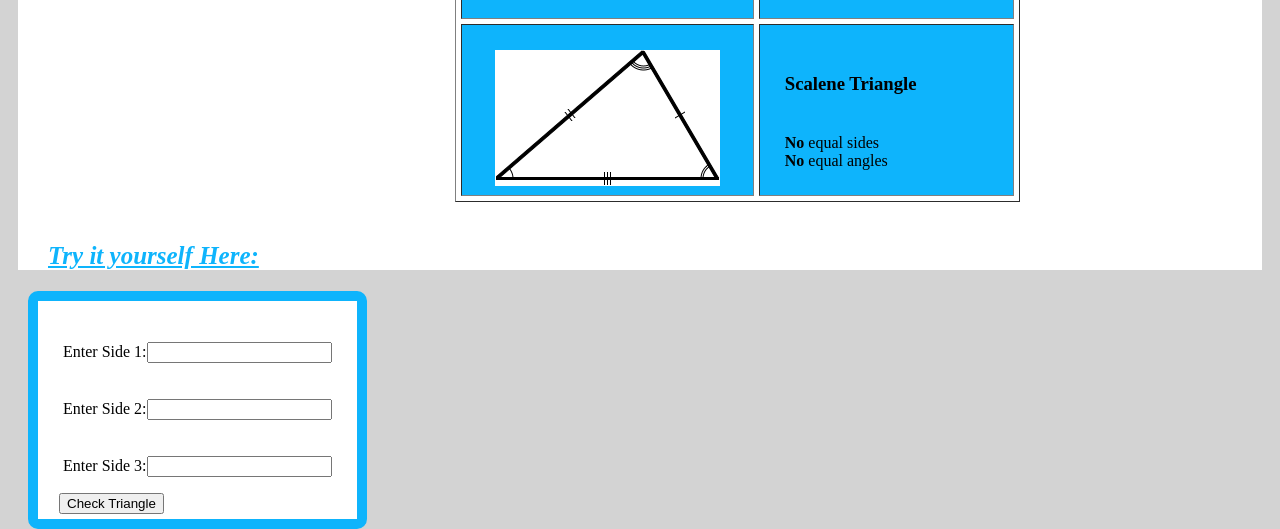
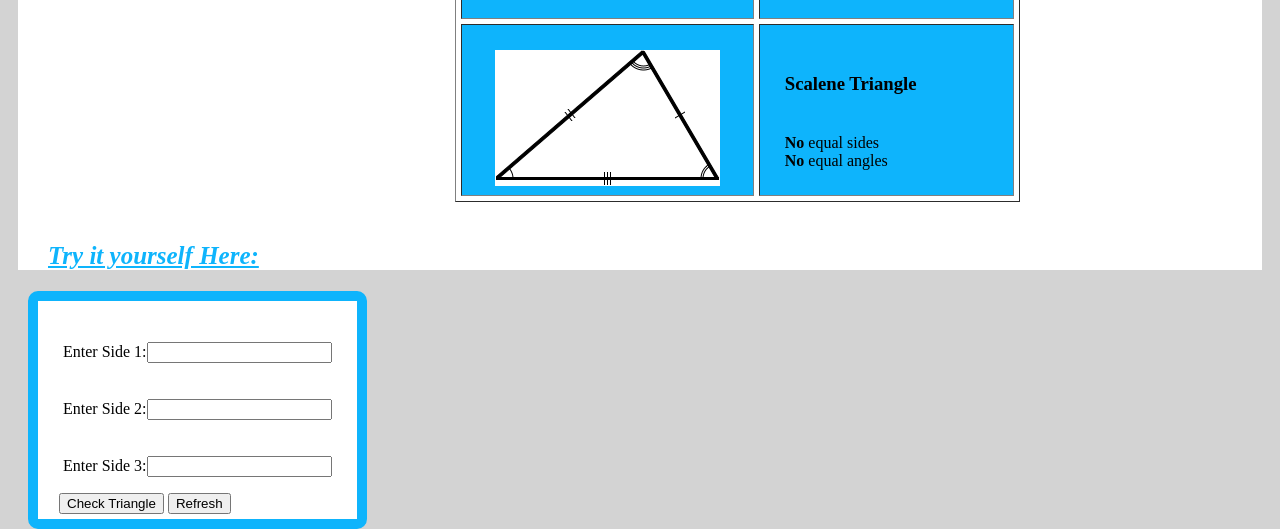
Before and after one commit to munganyendesandrine/Triangle, a plain HTML site: page index.html in a window 1280 px wide. Shown: the part 993-1522 px from the top of the page. Drawn offline with Linux system fonts and the light colour scheme.

Commit message:
Refresh button. Click on it to reset input boxes and be able to enter new values.

```diff
--- a/index.html
+++ b/index.html
@@ -106,6 +106,8 @@
             <p>Enter Side 2:<input type="number" id="side2"></p>
             <p>Enter Side 3:<input type="number" id="side3"></p>&nbsp;&nbsp;&nbsp;
             <button onclick="triangleType()">Check Triangle </button>
+            <button onclick="refreshButton()" >Refresh</button>
+          </div>
 
       </body>
 </html>
```
